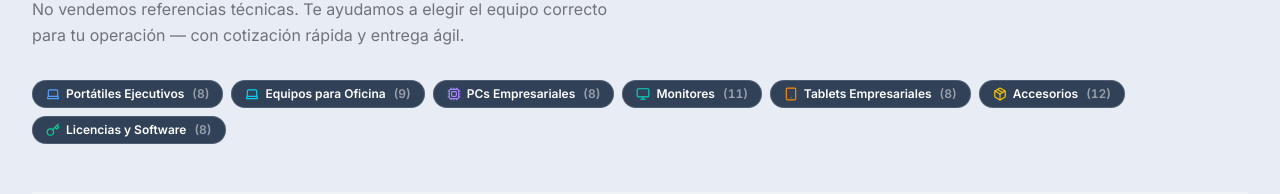
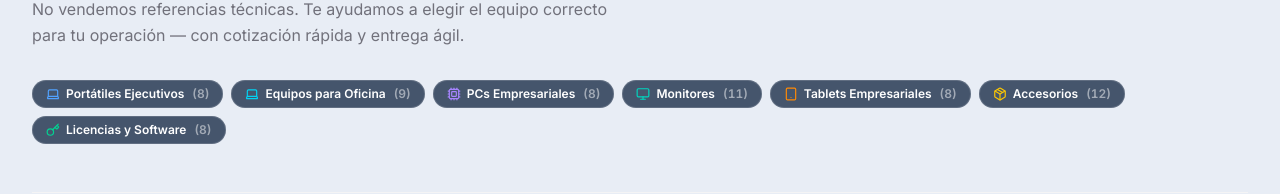
Before and after one commit to luisferupegui/teloconsigo, a Next.js app: page /soluciones in a window 1280 px wide. Shown: the part 326-520 px from the top of the page. Built offline with nearby package versions, Linux system fonts and the light colour scheme.

Commit message:
style(soluciones): pills slate-600 — tono más claro y equilibrado
Co-Authored-By: Claude Sonnet 4.6 <noreply@anthropic.com>

```diff
--- a/src/app/soluciones/page.tsx
+++ b/src/app/soluciones/page.tsx
@@ -62,7 +62,7 @@ const SECCIONES = [
     descripcion:  "Para profesionales que exigen lo mejor. ThinkPad, Dell Pro, Asus ExpertBook — transmiten empresa desde el primer vistazo.",
     icon:         Laptop,
     iconGradient: "from-[#0f3d91] to-[#1e6cff]",
-    badge:        "bg-slate-700 text-white ring-1 ring-inset ring-white/15 hover:bg-slate-600 hover:ring-white/25",
+    badge:        "bg-slate-600 text-white ring-1 ring-inset ring-white/15 hover:bg-slate-500 hover:ring-white/25",
     badgeIcon:    "text-blue-400",
     tagText:      "text-blue-700",
   },
@@ -73,7 +73,7 @@ const SECCIONES = [
     descripcion:  "El balance perfecto entre precio y rendimiento para el trabajo diario. Ideales para contadores, abogados y startups.",
     icon:         Laptop,
     iconGradient: "from-sky-600 to-sky-400",
-    badge:        "bg-slate-700 text-white ring-1 ring-inset ring-white/15 hover:bg-slate-600 hover:ring-white/25",
+    badge:        "bg-slate-600 text-white ring-1 ring-inset ring-white/15 hover:bg-slate-500 hover:ring-white/25",
     badgeIcon:    "text-cyan-400",
     tagText:      "text-sky-700",
   },
@@ -84,7 +84,7 @@ const SECCIONES = [
     descripcion:  "Equipos de escritorio completos con monitor incluido. Listos para instalar y trabajar desde el primer día.",
     icon:         Cpu,
     iconGradient: "from-slate-700 to-slate-500",
-    badge:        "bg-slate-700 text-white ring-1 ring-inset ring-white/15 hover:bg-slate-600 hover:ring-white/25",
+    badge:        "bg-slate-600 text-white ring-1 ring-inset ring-white/15 hover:bg-slate-500 hover:ring-white/25",
     badgeIcon:    "text-violet-400",
     tagText:      "text-slate-600",
   },
@@ -95,7 +95,7 @@ const SECCIONES = [
     descripcion:  "Samsung, LG, AOC, Dahua. Desde 22\" hasta 32\". Para escritorios de una o doble pantalla.",
     icon:         Monitor,
     iconGradient: "from-teal-700 to-teal-500",
-    badge:        "bg-slate-700 text-white ring-1 ring-inset ring-white/15 hover:bg-slate-600 hover:ring-white/25",
+    badge:        "bg-slate-600 text-white ring-1 ring-inset ring-white/15 hover:bg-slate-500 hover:ring-white/25",
     badgeIcon:    "text-teal-400",
     tagText:      "text-teal-700",
   },
@@ -106,7 +106,7 @@ const SECCIONES = [
     descripcion:  "Para equipos en campo, puntos de venta y trabajo remoto. Lenovo y Samsung con soporte garantizado.",
     icon:         Tablet,
     iconGradient: "from-indigo-700 to-indigo-500",
-    badge:        "bg-slate-700 text-white ring-1 ring-inset ring-white/15 hover:bg-slate-600 hover:ring-white/25",
+    badge:        "bg-slate-600 text-white ring-1 ring-inset ring-white/15 hover:bg-slate-500 hover:ring-white/25",
     badgeIcon:    "text-orange-400",
     tagText:      "text-indigo-700",
   },
@@ -117,7 +117,7 @@ const SECCIONES = [
     descripcion:  "Combos inalámbricos Logitech, memorias USB y microSD Kingston, discos externos ADATA. Todo lo que necesita tu equipo.",
     icon:         Package,
     iconGradient: "from-amber-700 to-amber-500",
-    badge:        "bg-slate-700 text-white ring-1 ring-inset ring-white/15 hover:bg-slate-600 hover:ring-white/25",
+    badge:        "bg-slate-600 text-white ring-1 ring-inset ring-white/15 hover:bg-slate-500 hover:ring-white/25",
     badgeIcon:    "text-yellow-400",
     tagText:      "text-amber-700",
   },
@@ -128,7 +128,7 @@ const SECCIONES = [
     descripcion:  "Licencias originales Microsoft y antivirus empresarial ESET y Kaspersky. Activación inmediata, sin complicaciones.",
     icon:         Key,
     iconGradient: "from-emerald-700 to-emerald-500",
-    badge:        "bg-slate-700 text-white ring-1 ring-inset ring-white/15 hover:bg-slate-600 hover:ring-white/25",
+    badge:        "bg-slate-600 text-white ring-1 ring-inset ring-white/15 hover:bg-slate-500 hover:ring-white/25",
     badgeIcon:    "text-emerald-400",
     tagText:      "text-emerald-700",
   },
```
